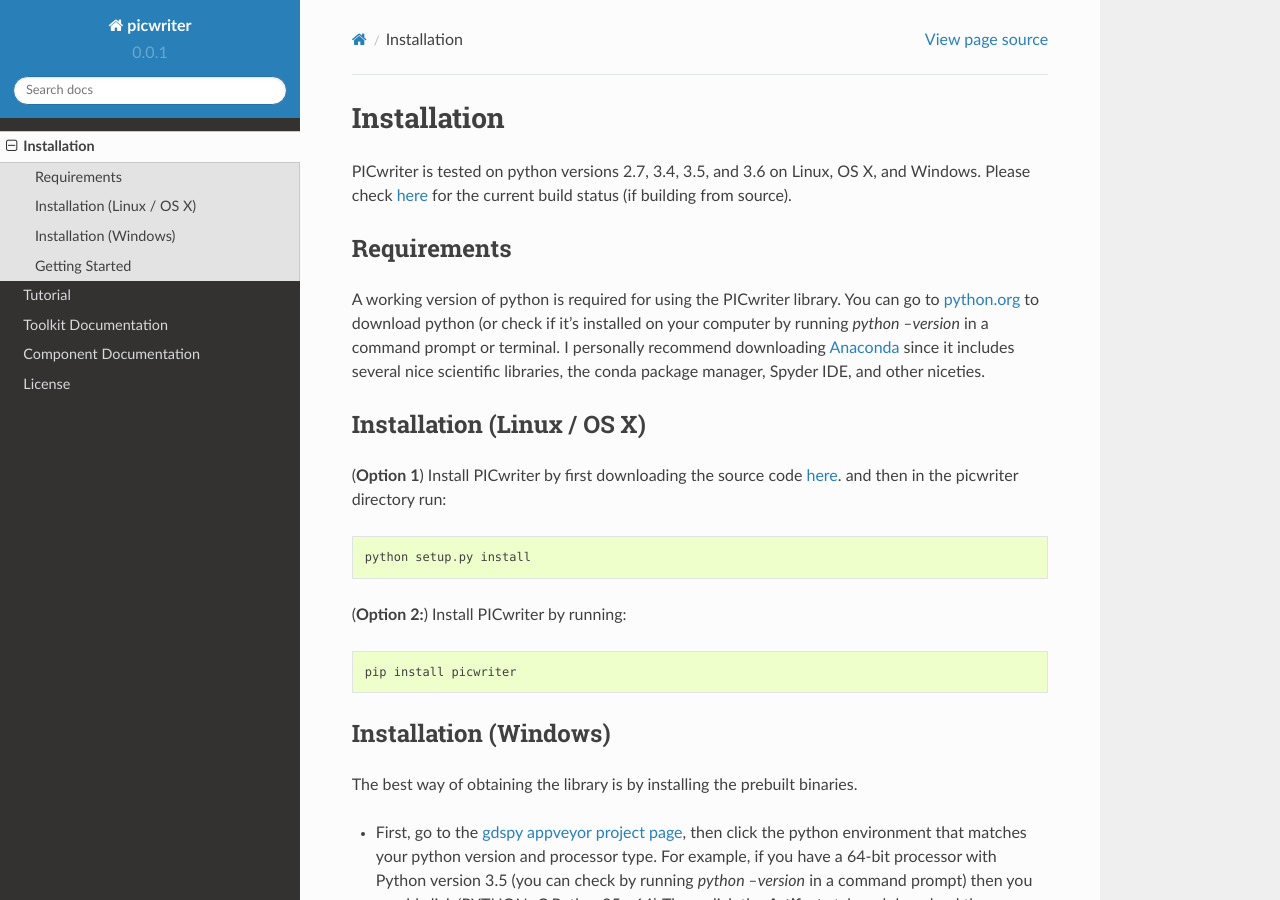
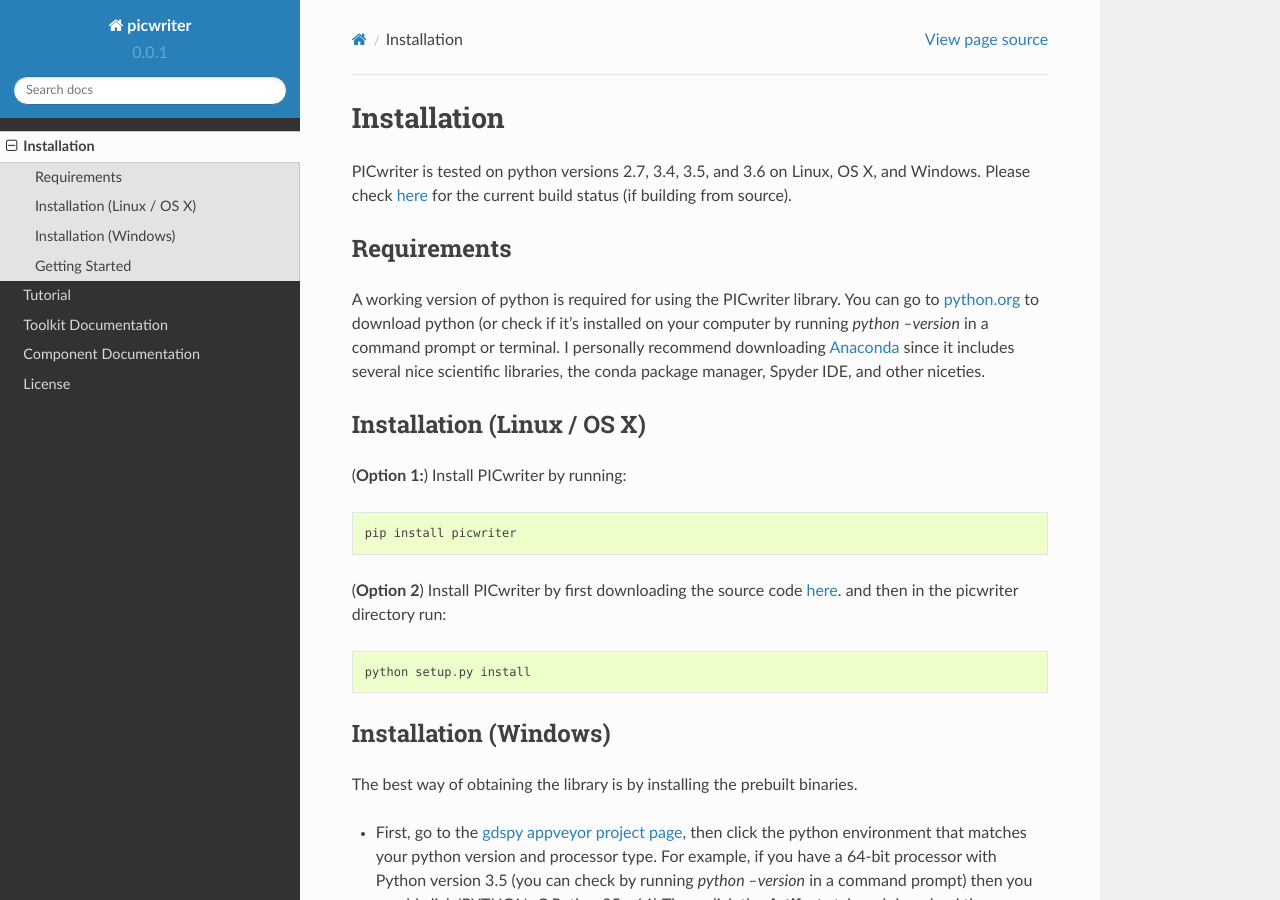
Before and after one commit to DerekK44/PICwriter, a Sphinx documentation site: the page built from docs/source/installation.rst, in a window 1280 px wide and 900 px high. Built offline with Sphinx 7.4.7 and the Read the Docs theme 2.0.0, drawn with Linux system fonts in a browser that asks for light colours.

```diff
--- a/docs/source/installation.rst
+++ b/docs/source/installation.rst
@@ -11,13 +11,13 @@ A working version of python is required for using the PICwriter library.  You ca
 Installation (Linux / OS X)
 ---------------------------
 
-(**Option 1**) Install PICwriter by first downloading the source code `here <https://github.com/DerekK88/PICwriter>`_. and then in the picwriter directory run::
+(**Option 1:**) Install PICwriter by running::
+
+    pip install picwriter
+
+(**Option 2**) Install PICwriter by first downloading the source code `here <https://github.com/DerekK88/PICwriter>`_. and then in the picwriter directory run::
 
     python setup.py install
-
-(**Option 2:**) Install PICwriter by running::
-
-    pip install picwriter
 
 Installation (Windows)
 ----------------------
```
